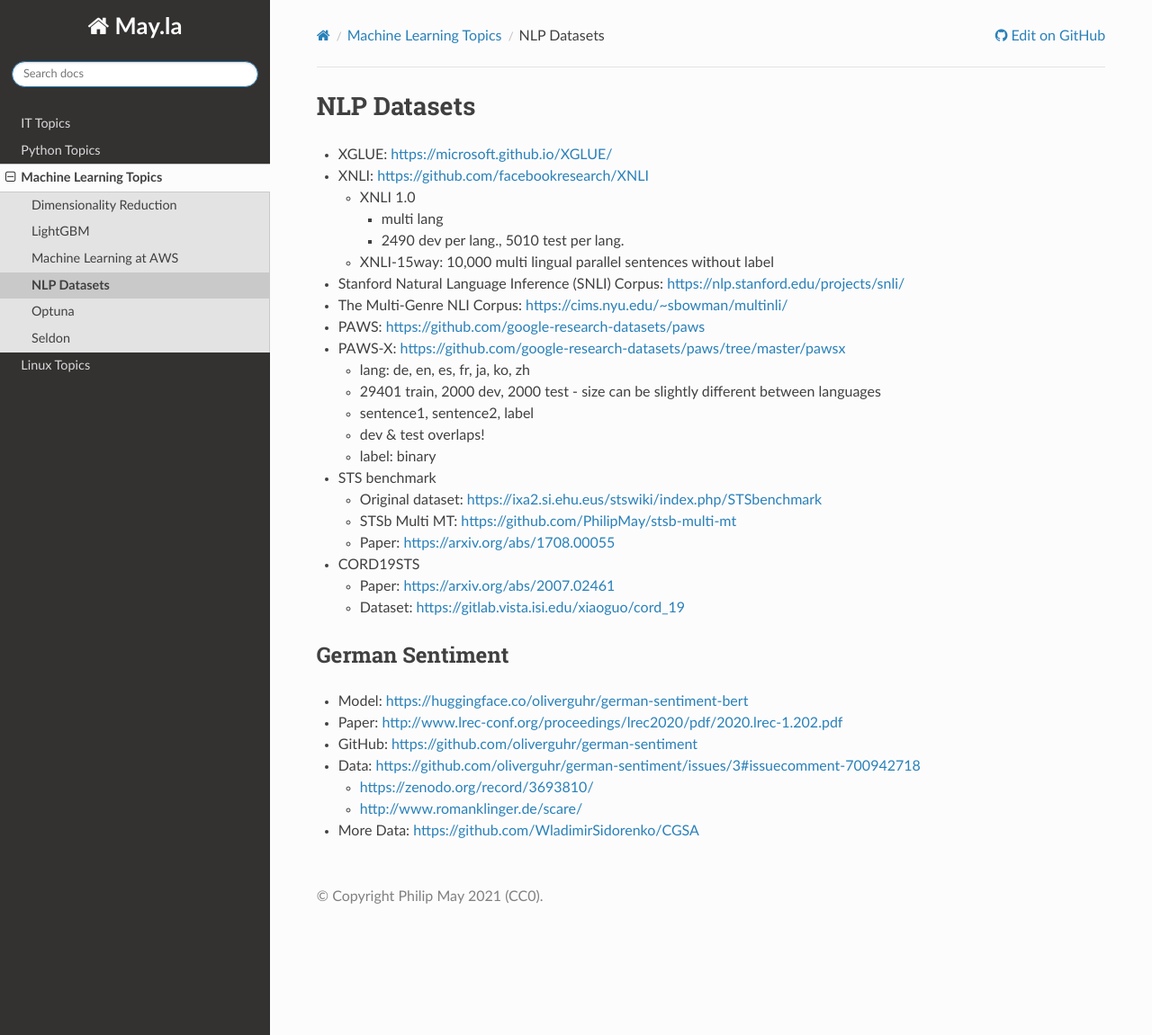
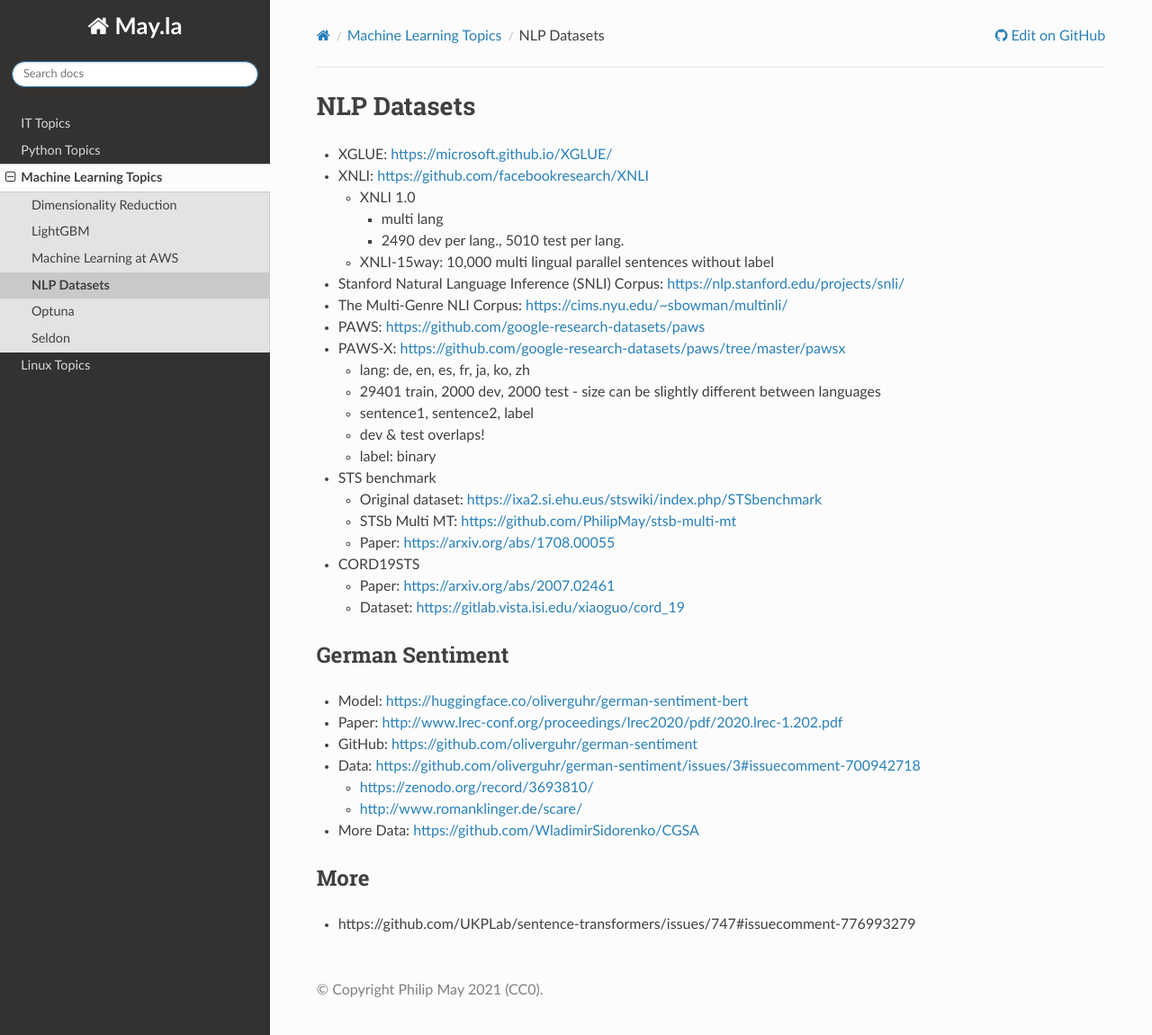
Before and after one commit to PhilipMay/May.la, a Sphinx documentation site: the page built from source/ml/nlp-datasets.md, in a window 1280 px wide and 1151 px high. Shown: the whole window at 90% size. Built offline with Sphinx 7.4.7 and the Read the Docs theme 2.0.0, drawn with Linux system fonts in a browser that asks for light colours.

Commit message:
Update nlp-datasets.md

```diff
--- a/source/ml/nlp-datasets.md
+++ b/source/ml/nlp-datasets.md
@@ -30,3 +30,6 @@
   * <https://zenodo.org/record/3693810/>
   * <http://www.romanklinger.de/scare/>
 * More Data: <https://github.com/WladimirSidorenko/CGSA>
+
+## More
+- https://github.com/UKPLab/sentence-transformers/issues/747#issuecomment-776993279
```
